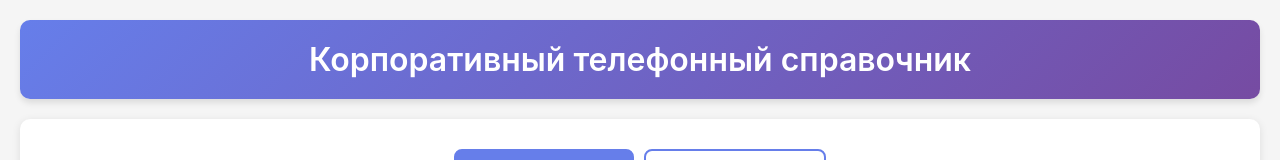
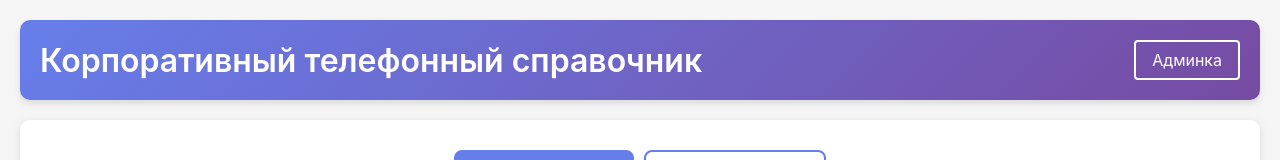
Before and after one commit to JohnyVLive/ITHub-QualityWork, a Vue app in the folder corporate-directory/frontend/: page / in a window 1280 px wide. Shown: the top 160 px of the page. Built offline with nearby package versions, Linux system fonts and the light colour scheme; no server answers.

Commit message:
feat: added link to admin panel from main page

```diff
--- a/corporate-directory/frontend/src/App.vue
+++ b/corporate-directory/frontend/src/App.vue
@@ -2,6 +2,13 @@
   <div class="app">
     <header class="header">
       <h1>Корпоративный телефонный справочник</h1>
+      <router-link
+        v-if="!isAdminRoute"
+        to="/admin"
+        class="admin-link"
+      >
+        Админка
+      </router-link>
     </header>
     <router-view />
   </div>
@@ -9,7 +16,12 @@
 
 <script>
 export default {
-  name: 'App'
+  name: 'App',
+  computed: {
+    isAdminRoute() {
+      return this.$route.path === '/admin'
+    }
+  }
 }
 </script>
 
@@ -25,15 +37,38 @@ export default {
   border-radius: 10px;
   margin-bottom: 20px;
   box-shadow: 0 4px 6px rgba(0, 0, 0, 0.1);
+  display: flex;
+  justify-content: space-between;
+  align-items: center;
 }
 
 .header h1 {
   font-size: 2rem;
   text-align: center;
   font-weight: 600;
+  margin: 0;
+}
+
+.admin-link {
+  color: white;
+  text-decoration: none;
+  padding: 8px 16px;
+  border: 2px solid white;
+  border-radius: 4px;
+  transition: background-color 0.3s, color 0.3s;
+}
+
+.admin-link:hover {
+  background-color: white;
+  color: #764ba2;
 }
 
 @media (max-width: 768px) {
+  .header {
+    flex-direction: column;
+    gap: 10px;
+  }
+
   .header h1 {
     font-size: 1.5rem;
   }
```
